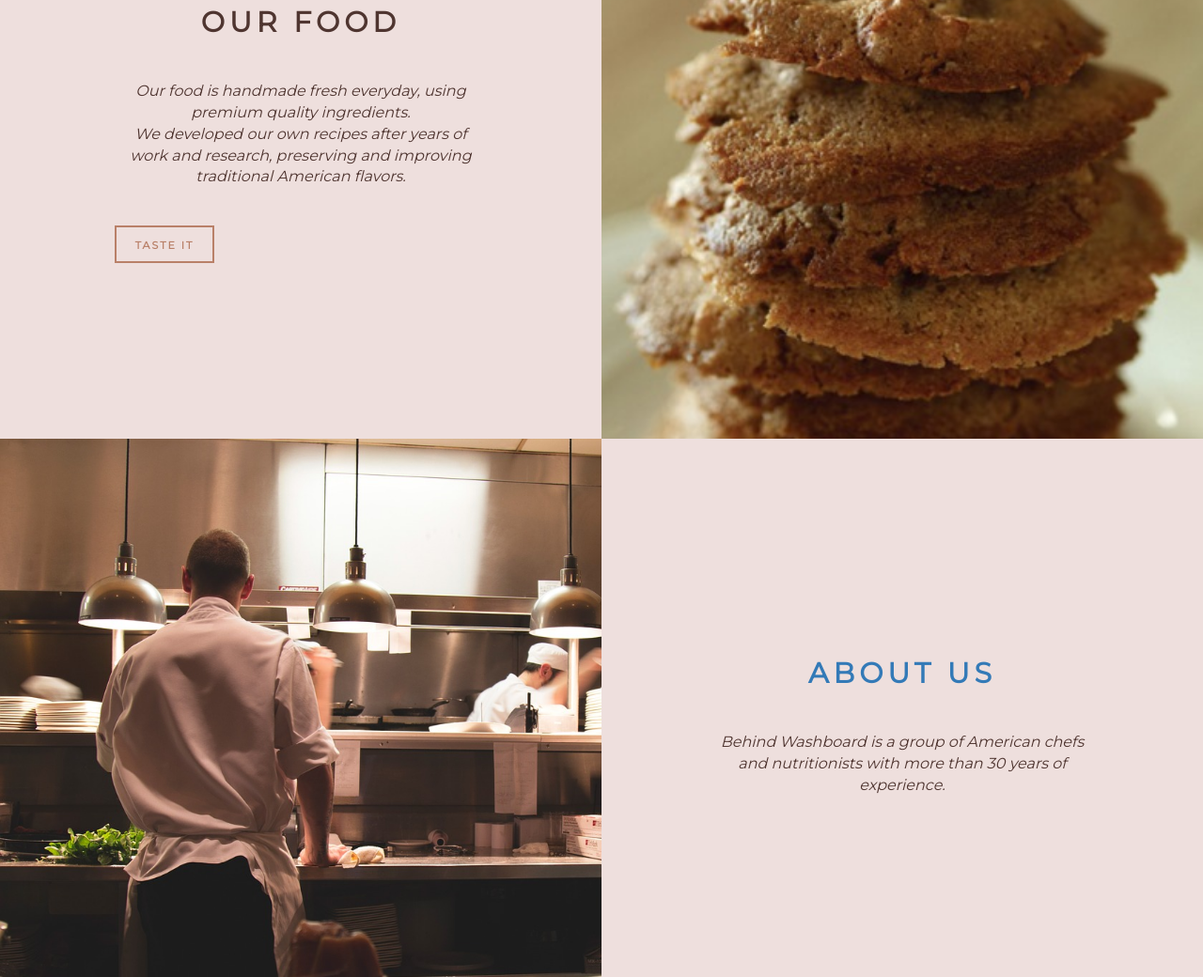
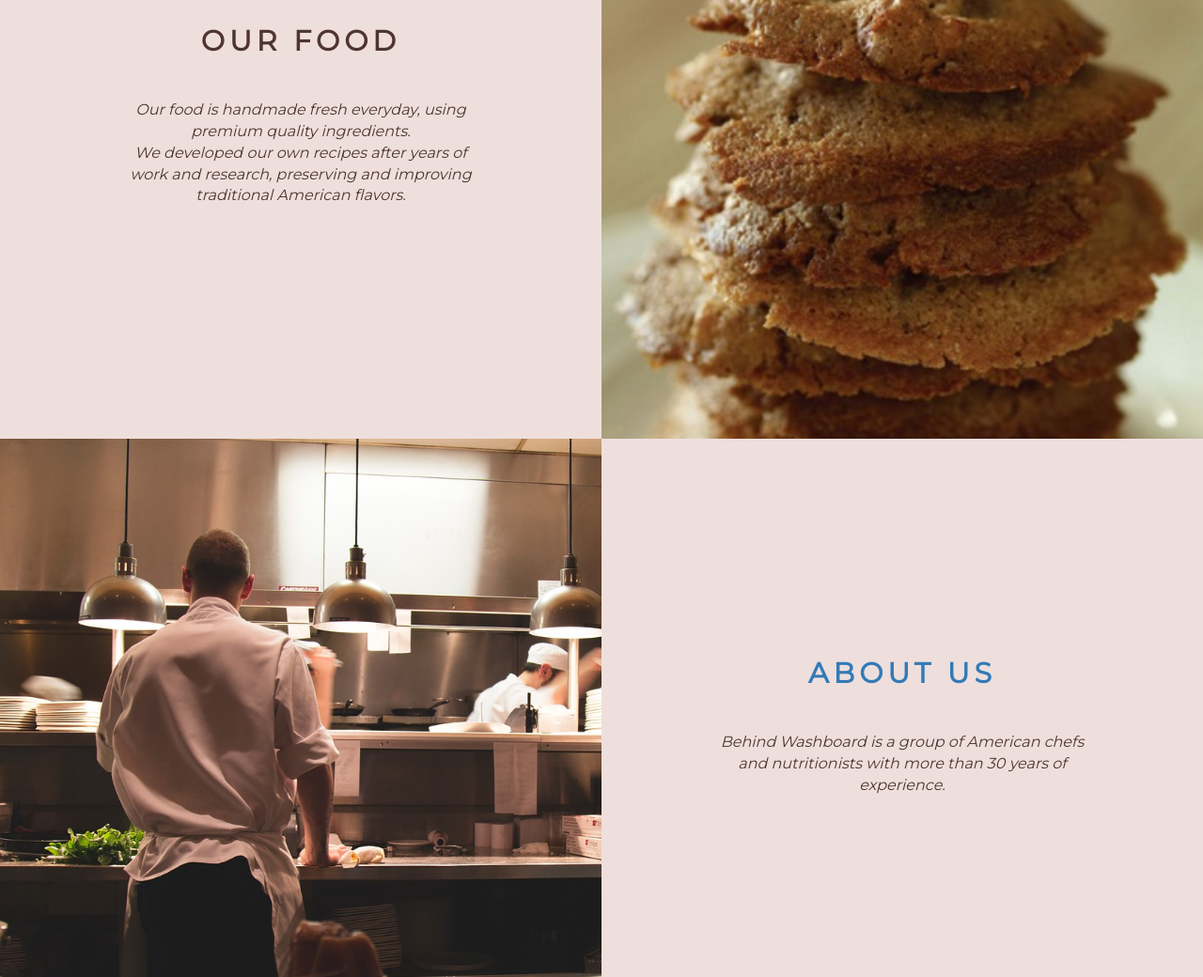
Before and after one commit to RiditaNizam/washboardrestaurant, a plain HTML site: page index.html in a window 1280 px wide. Shown: the part 1088-2128 px from the top of the page at 94% size. Drawn offline with nearby package versions, Linux system fonts and the light colour scheme.

Commit message:
Update index.html

```diff
--- a/index.html
+++ b/index.html
@@ -60,7 +60,6 @@
                     <div class="ourtitle text-center">OUR FOOD</div>
                     <div class="ourtext text-center">Our food is handmade fresh everyday, using premium quality ingredients. <br> We developed our own recipes after years of work and research, preserving and improving traditional American flavors.
                     </div>
-                    <div class="button">TASTE IT</div>
                 </div>
             </div>
             <div class="col-xs-6 col-sm-6 col-md-6 col-lg-6 image no-padding">
@@ -93,8 +92,6 @@
     <!-- Latest compiled and minified JavaScript -->
     <script src="https://maxcdn.bootstrapcdn.com/bootstrap/3.3.7/js/bootstrap.min.js" integrity="sha384-Tc5IQib027qvyjSMfHjOMaLkfuWVxZxUPnCJA7l2mCWNIpG9mGCD8wGNIcPD7Txa" crossorigin="anonymous"></script>
 
-
-
     <!--bootstrap javascript?-->
     <!--<script src="js/bootstrap.min.js"></script>-->
 
```
